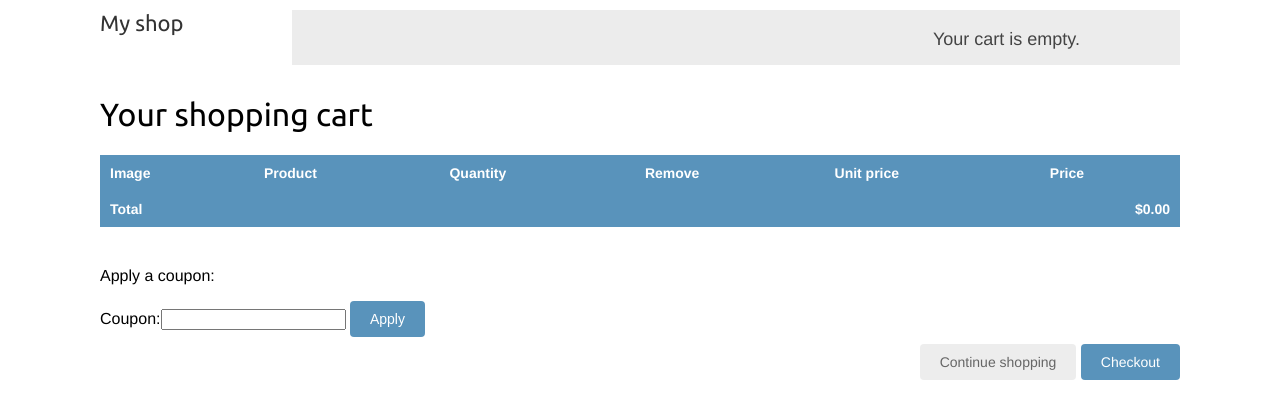
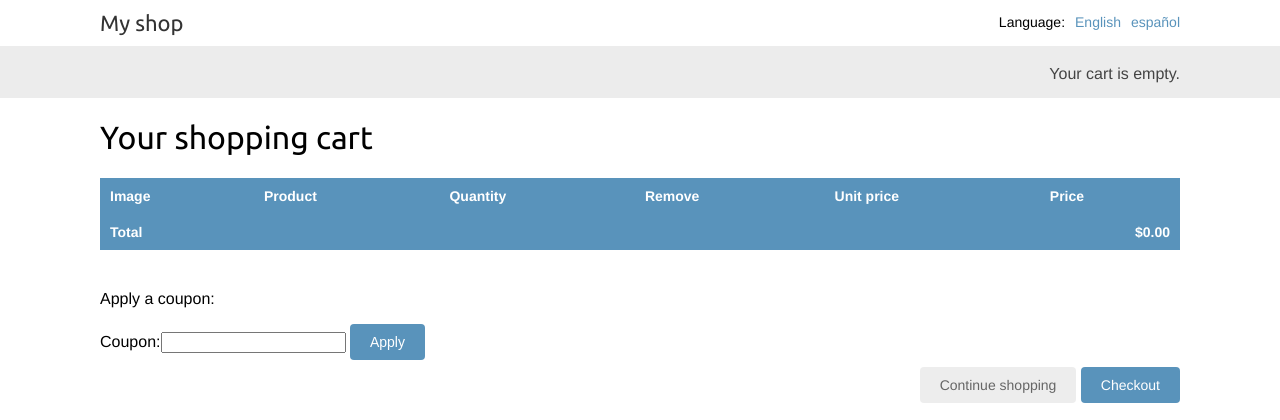
Before and after one commit to TodorToshev/Django-3-by-Example-Online-Shop, a Django app: page /en/cart/ in a window 1280 px wide. Shown: the top 420 px of the page. Run offline with Django 3.2, Linux system fonts and the light colour scheme; parts of the project's set-up code (start-up, migrations or seed data) failed here and were passed over.

Commit message:
Option 2: with gettext_lazy() on each urlpattern and then translating them by hand. Surprisingly easy. Also added language switcher to base.html.

```diff
--- a/myshop/myshop/settings.py
+++ b/myshop/myshop/settings.py
@@ -41,6 +41,7 @@ INSTALLED_APPS = [
     'payment',
     'coupons',
     'rosetta',
+    # 'clearcache',
 
 
     'django.contrib.admin',
--- a/myshop/myshop/urls.py
+++ b/myshop/myshop/urls.py
@@ -18,14 +18,16 @@ from django.urls import path, include
 from django.conf import settings
 from django.conf.urls.static import static
 from django.conf.urls.i18n import i18n_patterns
+from django.utils.translation import gettext_lazy as _
 
 urlpatterns = i18n_patterns(
-    path('admin/', admin.site.urls),
-    path('cart/', include('cart.urls', namespace='cart')),
-    path('orders/', include('orders.urls', namespace='orders')),
-    path('payment/', include('payment.urls', namespace='payment')),
-    path('coupons/', include('coupons.urls', namespace='coupons')),
-    path('rosetta/', include('rosetta.urls')),
+    # path('admin/clearcache/', include('clearcache.urls')),
+    path(_('admin/'), admin.site.urls),
+    path(_('cart/'), include('cart.urls', namespace='cart')),
+    path(_('orders/'), include('orders.urls', namespace='orders')),
+    path(_('payment/'), include('payment.urls', namespace='payment')),
+    path(_('coupons/'), include('coupons.urls', namespace='coupons')),
+    path(_('rosetta/'), include('rosetta.urls')),
     path('', include('shop.urls', namespace='shop')),
     # path('cart/', include('cart.urls', namespace='cart')),
 )
--- a/myshop/orders/urls.py
+++ b/myshop/orders/urls.py
@@ -1,10 +1,11 @@
 from django.urls import path
 from . import views
+from django.utils.translation import gettext_lazy as _
 
 app_name = 'orders'
 
 urlpatterns = [
-    path('create/', views.order_create, name='order_create'),
+    path(_('create/'), views.order_create, name='order_create'),
     path('admin/order/<int:order_id>/', views.admin_order_detail, name='admin_order_detail'),
     path('admin/order/<int:order_id>/pdf/', views.admin_order_pdf, name='admin_order_pdf'),
 ]
--- a/myshop/payment/urls.py
+++ b/myshop/payment/urls.py
@@ -1,10 +1,11 @@
 from django.urls import path
 from . import views
+from django.utils.translation import gettext_lazy as _
 
 app_name = 'payment'
 
 urlpatterns = [
-    path('process/', views.payment_process, name='process'),
-    path('done/', views.payment_done, name='done'),
-    path('canceled/', views.payment_canceled, name='canceled'),
+    path(_('process/'), views.payment_process, name='process'),
+    path(_('done/'), views.payment_done, name='done'),
+    path(_('canceled/'), views.payment_canceled, name='canceled'),
 ]
--- a/myshop/shop/templates/shop/base.html
+++ b/myshop/shop/templates/shop/base.html
@@ -12,7 +12,22 @@
 <body>
     <div id="header">
         <a href="/" class="logo">{% trans "My shop" %}</a>
-    <!-- </div> #div at wrong place-->
+        {% get_current_language as LANGUAGE_CODE %}
+        {% get_available_languages as LANGUAGES %}
+        {% get_language_info_list for LANGUAGES as languages %}
+        <div class="languages">
+            <p>{% trans "Language" %}:</p>
+            <ul class="languages">
+                {% for language in languages %}
+                <li>
+                    <a href="/{{ language.code }}/" {% if language.code == LANGUAGE_CODE %} class="selected" {% endif %}>
+                        {{ language.name_local }}
+                    </a>
+                </li>
+                {% endfor %}
+            </ul>
+        </div>
+    </div>
     <div id="subheader">
         <div class="cart">
             {% with total_items=cart|length %}
@@ -31,7 +46,6 @@
                 {% endwith %}
         </div>
     </div>
-    </div>
     <div id="content">
         {% block content %}
         {% endblock %}
```
Also changed, not shown: myshop/locale/en/LC_MESSAGES/django.po, myshop/locale/es/LC_MESSAGES/django.po, myshop/orders/locale/en/LC_MESSAGES/django.po, myshop/orders/locale/es/LC_MESSAGES/django.po, 2 other files.
